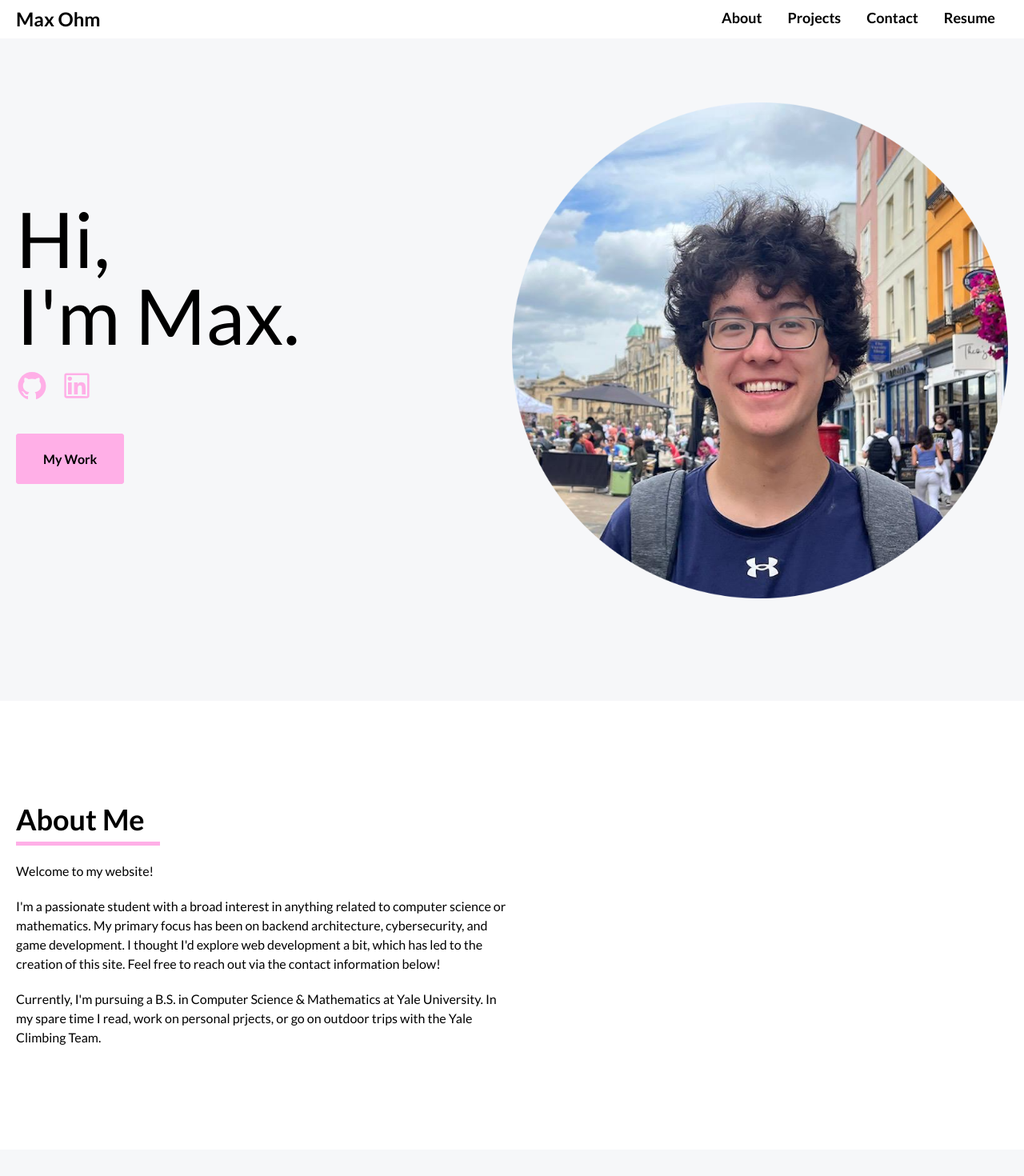
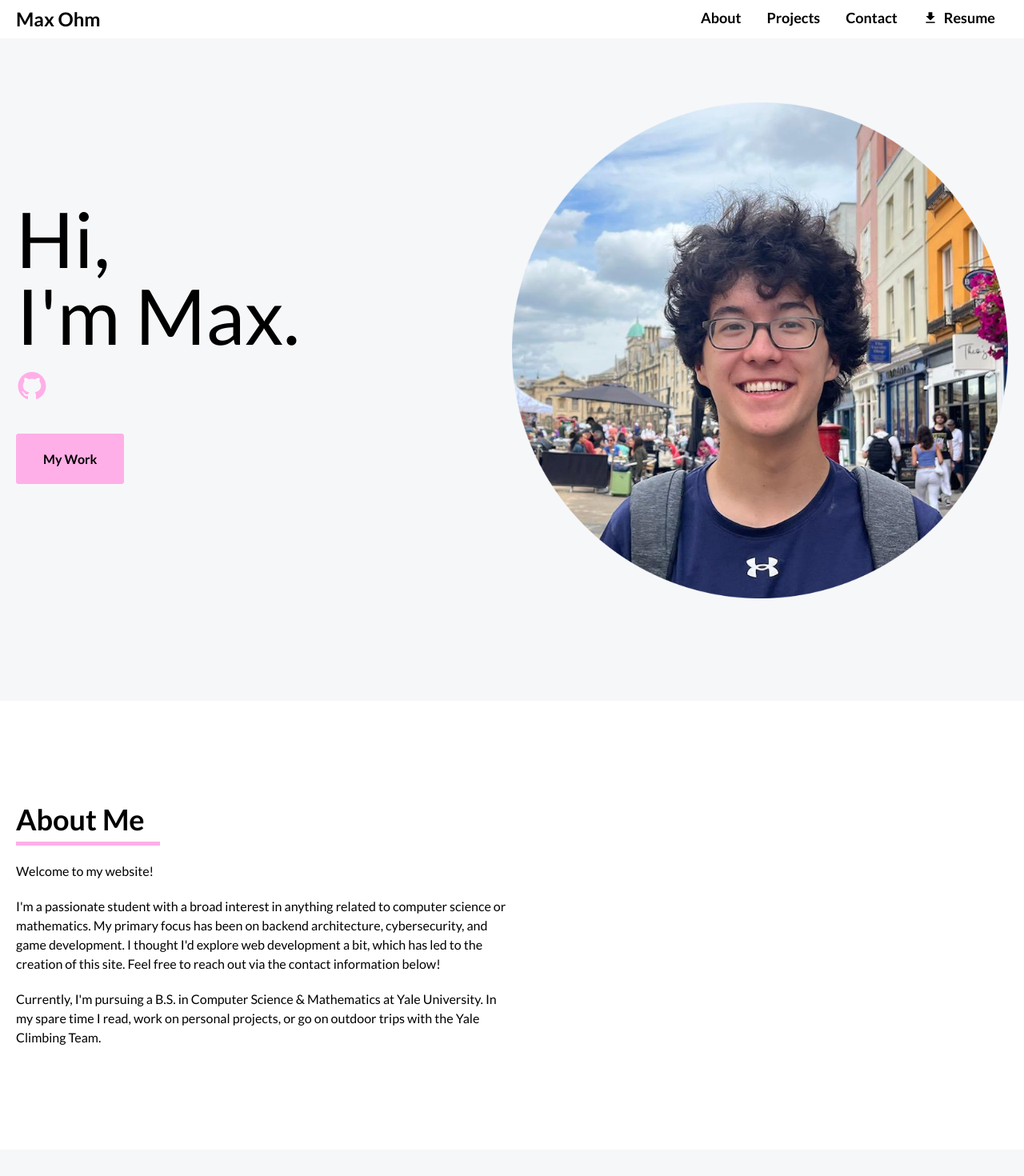
Before and after one commit to Maxohm491/Maxohm491.github.io, a React (Create React App) app: page / in a window 1280 px wide. Shown: the top 1470 px of the page at 80% size. Built offline with nearby package versions, Linux system fonts and the light colour scheme.

Commit message:
Added resume download

```diff
--- a/src/components/About.tsx
+++ b/src/components/About.tsx
@@ -16,7 +16,7 @@ const About = () => {
                         I'm a passionate student with a broad interest in anything related to computer science or mathematics. My primary focus has been on backend architecture, cybersecurity, and game development. I thought I'd explore web development a bit, which has led to the creation of this site. Feel free to reach out via the contact information below!
                     </p>
                     <p>
-                        Currently, I'm pursuing a B.S. in Computer Science & Mathematics at Yale University. In my spare time I read, work on personal prjects, or go on outdoor trips with the Yale Climbing Team.
+                        Currently, I'm pursuing a B.S. in Computer Science & Mathematics at Yale University. In my spare time I read, work on personal projects, or go on outdoor trips with the Yale Climbing Team.
                     </p>
                 </div>
 
--- a/src/components/Header.tsx
+++ b/src/components/Header.tsx
@@ -9,6 +9,7 @@ const Header = () => {
 
     return (
         <header className="flex justify-between px-5 py-2 bg-secondary text-black fixed w-full z-10">
+            {/* bg-secondary */}
             <a href="/" className="logo text-2xl font-bold text-black">
                 Max Ohm
             </a>
@@ -26,9 +27,12 @@ const Header = () => {
                         <a className="font-bold hover:text-[#fe93de]" href="/#contact">Contact</a>
                     </li>
                     <li>
-                        <a className="font-bold hover:text-[#fe93de]" target="_blank" rel="noreferrer"> {/*href="#resume -link"*/}
-                            Resume
+                        <a className="font-bold hover:text-[#fe93de]" target="_blank" href={require("../assets/files/Resume.pdf")} download="Max's Resume"> {/*href="#resume -link"*/}
+                            <span className="inline-flex space-x-2 items-center">
+                             <IoMdDownload /> <span> Resume </span>
+                            </span>
                         </a>
+
                     </li>
                 </ul>
             </nav>
--- a/src/components/Hero.tsx
+++ b/src/components/Hero.tsx
@@ -28,13 +28,13 @@ const Hero = () => {
                             {" "}
                             <AiOutlineGithub size={40} />{" "}
                         </a>
-                        <a
+                        {/* <a
                             href="https://www.maxohm.com/"
                             className="pr-4 inline-block text-accent hover:text-[#fe93de]"
                         >
                             {" "}
                             <AiOutlineLinkedin size={40} />{" "}
-                        </a>
+                        </a> */}
                     </div>
 
                     <div className="py-10">
```
Also changed, not shown: src/index.css (+7 -0 lines), 1 other file (tests, documents, lock files or other folders).
